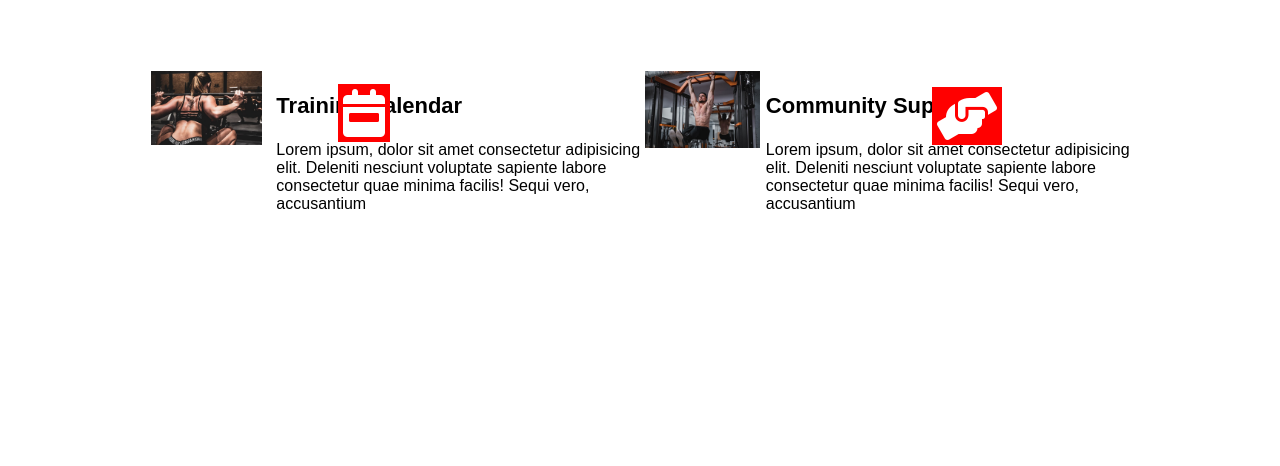
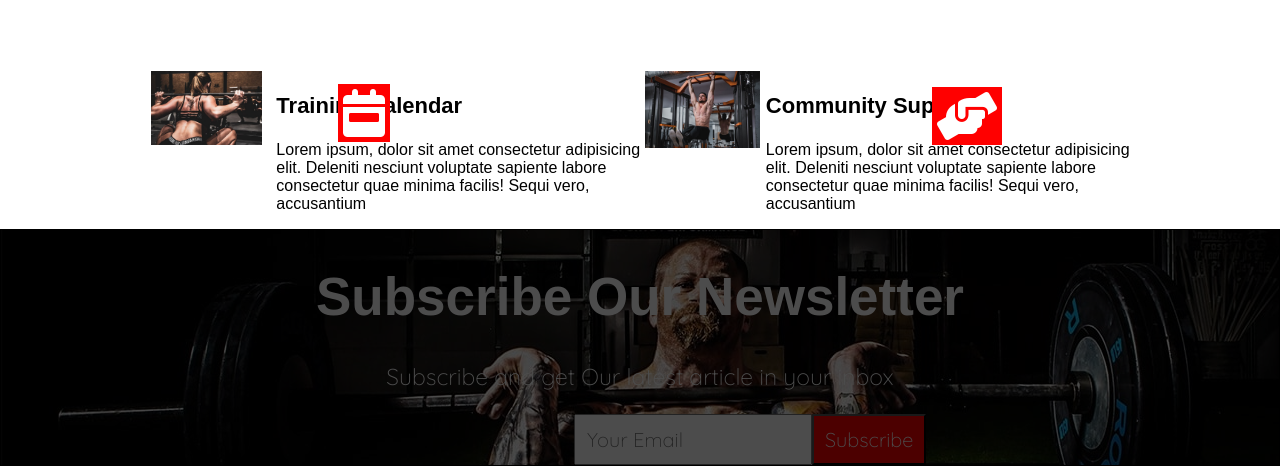
Before and after one commit to pankajprajapati77/Gymnast-HTML-CSS-, a plain HTML site: page index.html in a window 1280 px wide. Shown: the part 2565-3031 px from the top of the page. Before the commit the page ends 2794 px from the top, so only its background shows below. Drawn offline with Linux system fonts and the light colour scheme.

Commit message:
step 6 continue

```diff
--- a/index.html
+++ b/index.html
@@ -181,5 +181,19 @@ accusantium </pre>
         </div>
     </div>
 </div>
+<div class="main-subscribe-button">
+    <div class=" main-newsletter subscribe">
+        <h1 class="subscribeOur">Subscribe Our Newsletter </h1>
+        <p class="subscribe-Para">Subscribe and get Our latest article in your inbox</p>
+    </div>
+    <div class=" main-button subscribe">
+        <div class="const-placeholder">
+            <input class="input-placeholder" type="text" placeholder="Your Email">
+        </div>
+        <div class="const-subscribe">
+            <button class="buttonSubscribe" type="submit" >Subscribe</button>
+        </div>
+    </div>
+</div>
 </body>
 </html>
--- a/main.css
+++ b/main.css
@@ -334,3 +334,38 @@ body{
     left: 932px;
     top: 2652px;
 }
+.main-subscribe-button{
+    border: 1px solid black;
+    text-align: center;
+    background-image: url(./img/./bg.jpg);
+    filter: brightness(30%);
+
+}
+.main-button.subscribe{
+    display: flex;
+    text-align: center;
+    margin-left: 573px;
+    /* font-size: 30px; */
+
+}
+.input-placeholder{
+    font-size: 20px;
+    padding: 11px;
+
+}
+.buttonSubscribe{
+    font-size: 20px;
+    padding: 11px;
+    background-color: red;
+    color: white;
+
+}
+.subscribeOur{
+    font-family: 'Anton', sans-serif;
+    font-size: 53px;
+    color: white;
+}
+.subscribe-Para{
+    font-size: 23px;
+    color: white;
+}
```
